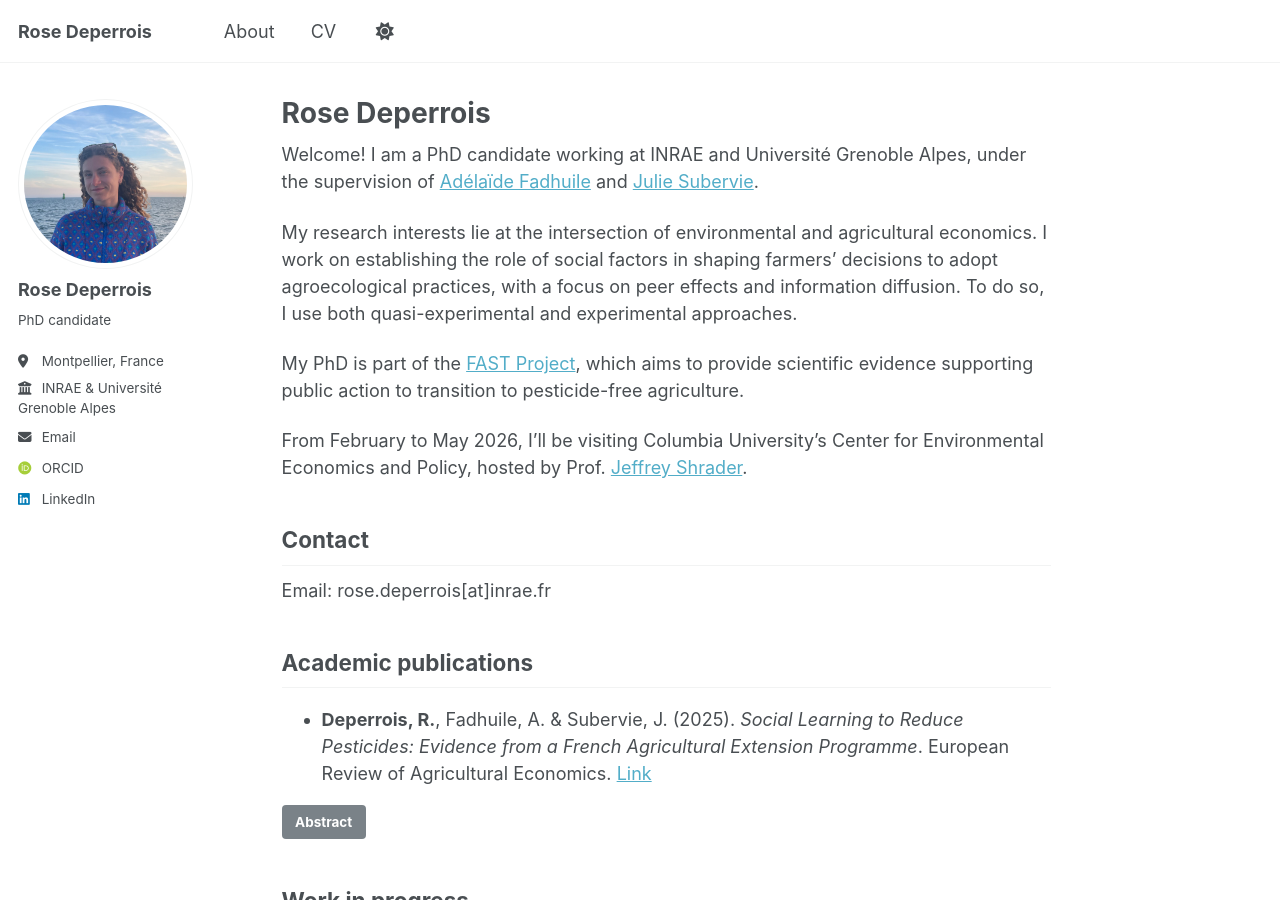
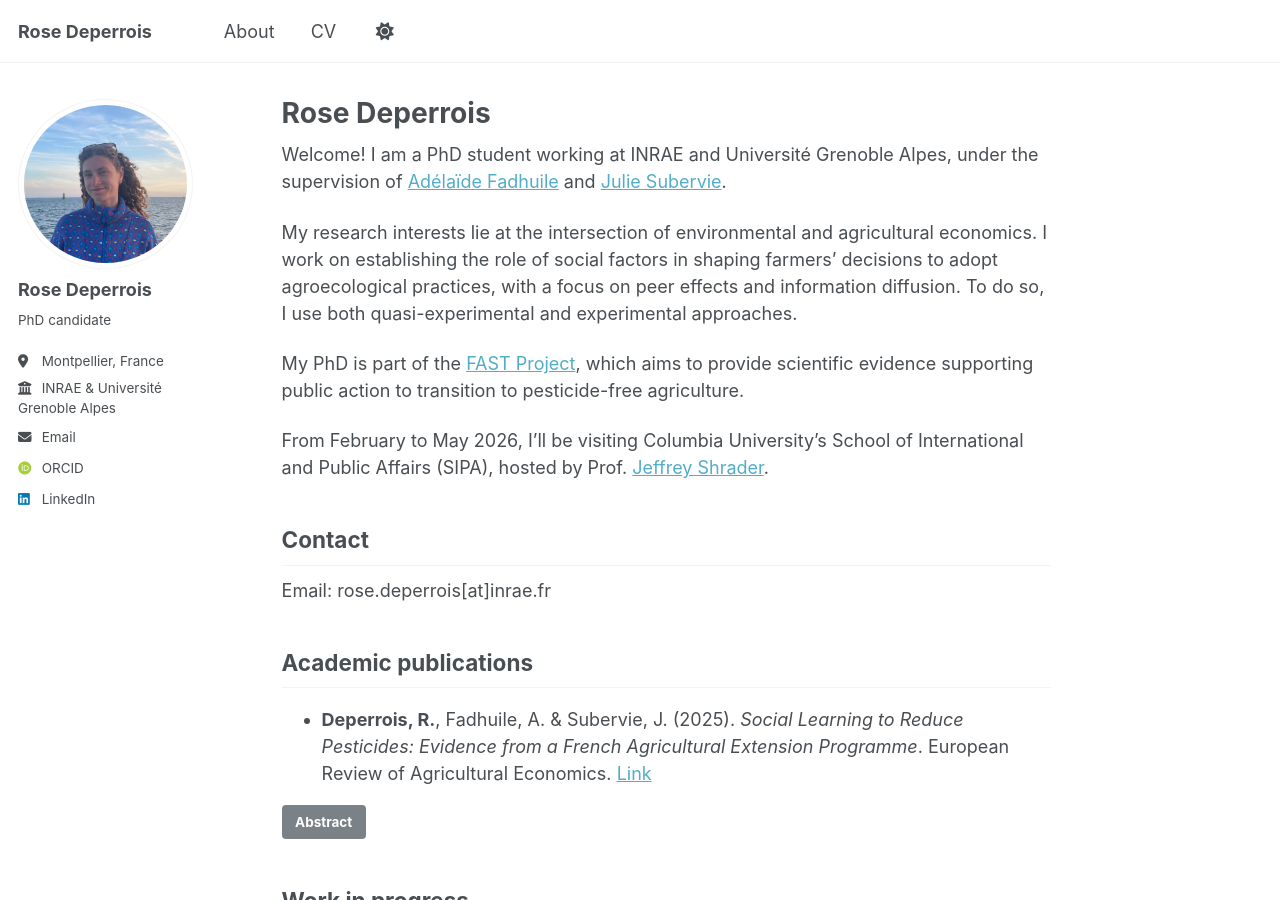
Before and after one commit to rosedeperrois/rosedeperrois.github.io, a Jekyll site: the page built from _pages/about.md, in a window 1280 px wide and 900 px high. Built offline with Jekyll 4.4.1, drawn with Linux system fonts in a browser that asks for light colours; some web fonts are replaced.

Commit message:
Update about.md

```diff
--- a/_pages/about.md
+++ b/_pages/about.md
@@ -8,13 +8,13 @@ redirect_from:
 ---
 
 
-Welcome! I am a PhD candidate working at INRAE and Université Grenoble Alpes, under the supervision of [Adélaïde Fadhuile](https://sites.google.com/site/adelaidefadhuile/home) and [Julie Subervie](https://sites.google.com/view/juliesubervie1/home).
+Welcome! I am a PhD student working at INRAE and Université Grenoble Alpes, under the supervision of [Adélaïde Fadhuile](https://sites.google.com/site/adelaidefadhuile/home) and [Julie Subervie](https://sites.google.com/view/juliesubervie1/home).
 
 My research interests lie at the intersection of environmental and agricultural economics. I work on establishing the role of social factors in shaping farmers' decisions to adopt agroecological practices, with a focus on peer effects and information diffusion. To do so, I use both quasi-experimental and experimental approaches.
 
 My PhD is part of the [FAST Project](https://sites.google.com/view/ppr-fast-project/home), which aims to provide scientific evidence supporting public action to transition to pesticide-free agriculture.
 
-From February to May 2026, I'll be visiting Columbia University's Center for Environmental Economics and Policy, hosted by Prof. [Jeffrey Shrader](https://jeffreyshrader.com/).
+From February to May 2026, I'll be visiting Columbia University's School of International and Public Affairs (SIPA), hosted by Prof. [Jeffrey Shrader](https://jeffreyshrader.com/).
 
 Contact
 --------
```
